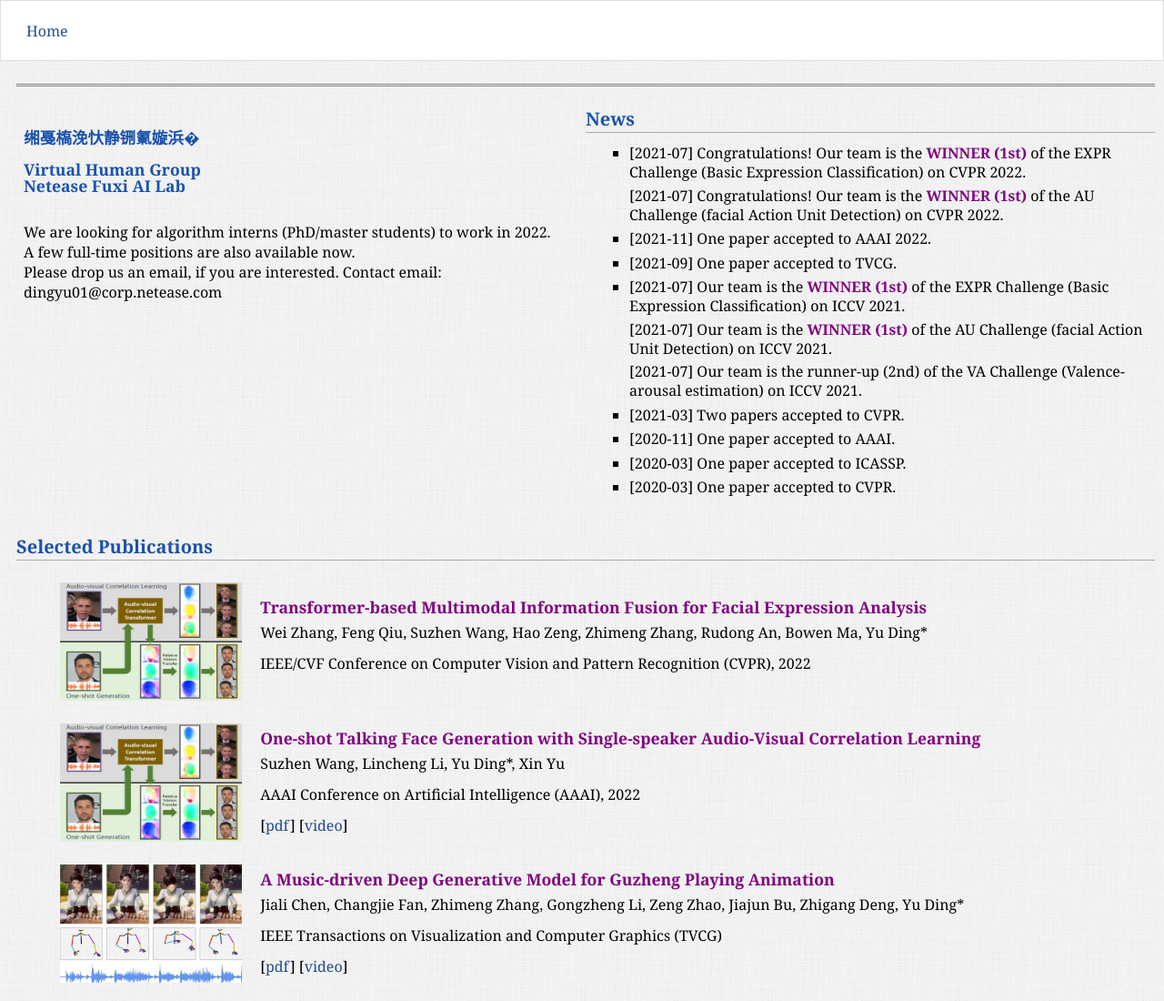
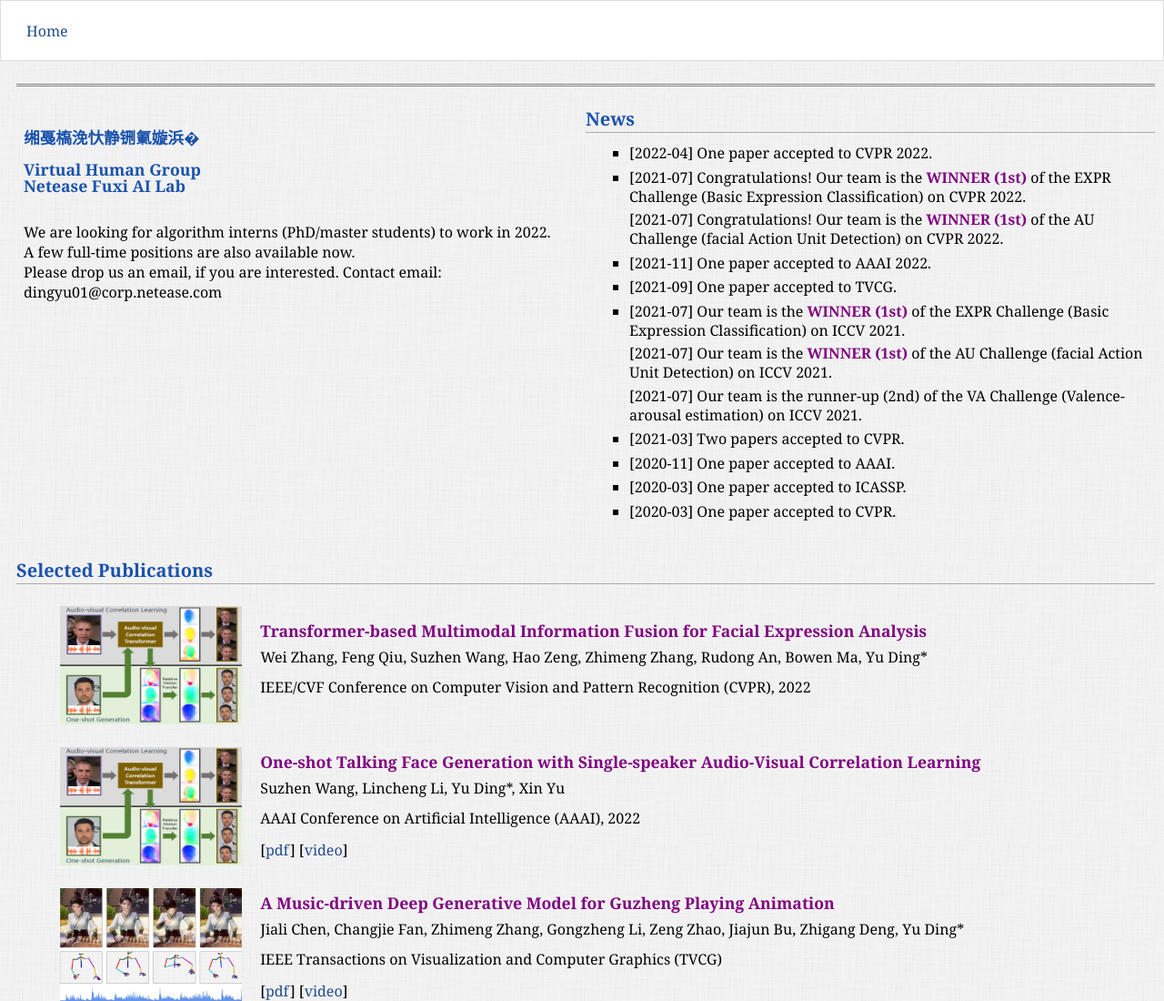
Before and after one commit to FuxiVirtualHuman/FuxiVirtualHuman.github.io, a plain HTML site: page index.html in a window 1280 px wide. Shown: the top 1100 px of the page at 91% size. Drawn offline with Linux system fonts and the light colour scheme.

Commit message:
Update index.html

```diff
--- a/index.html
+++ b/index.html
@@ -45,6 +45,7 @@ Please drop us an email, if you are interested. Contact email: dingyu01@corp.net
 													<ul>
 
 
+<li><p>[2022-04] One paper accepted to CVPR 2022.</p></li>
 <li>
 <p>[2021-07] Congratulations! Our team is the <b><font color="Purple">WINNER (1st)</font></b> of the EXPR Challenge (Basic Expression Classification) on CVPR 2022.</p>
 <p>[2021-07] Congratulations! Our team is the <b><font color="Purple">WINNER (1st)</font></b> of the AU Challenge (facial Action Unit Detection) on CVPR 2022.</p>
```
